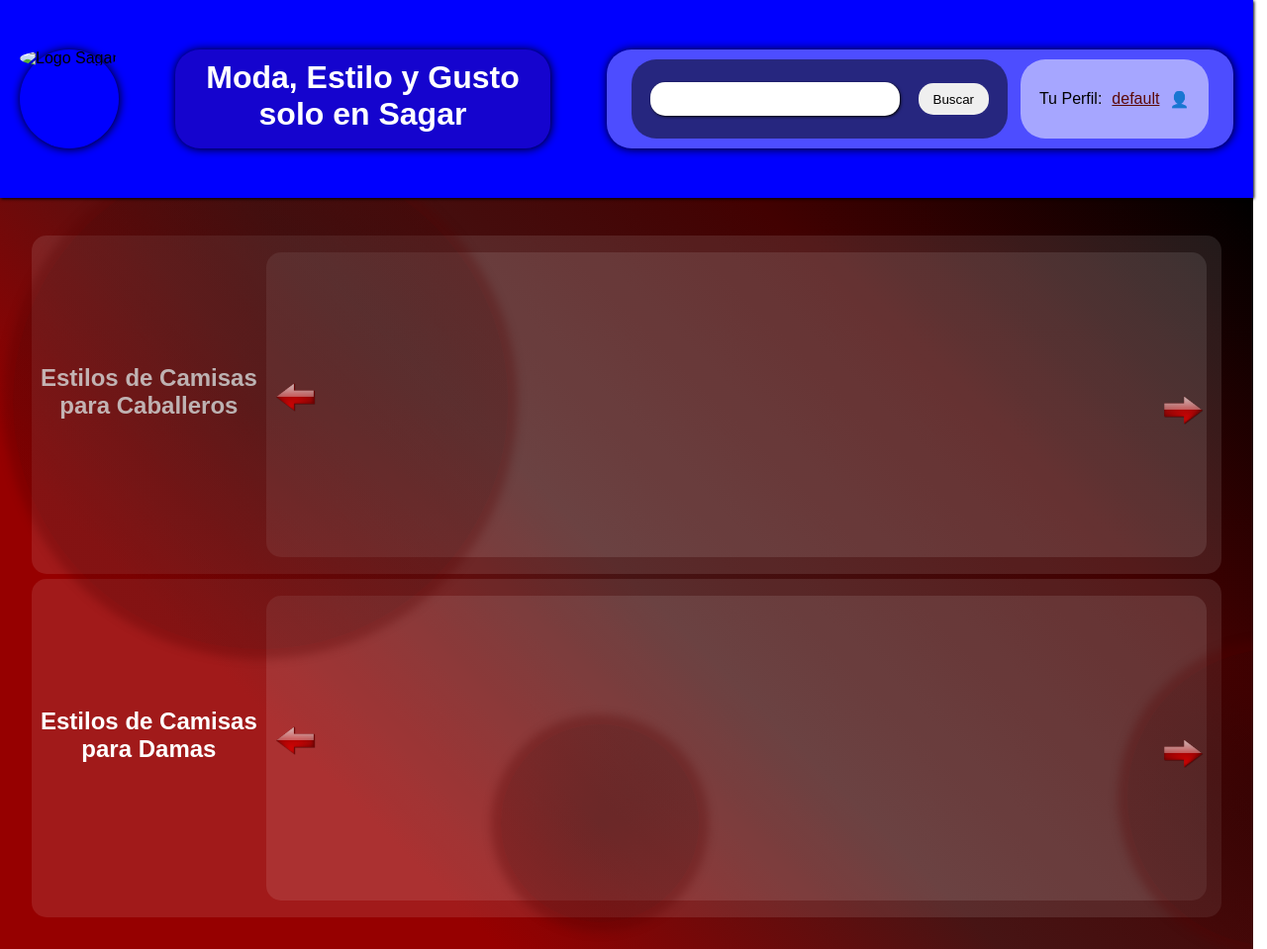
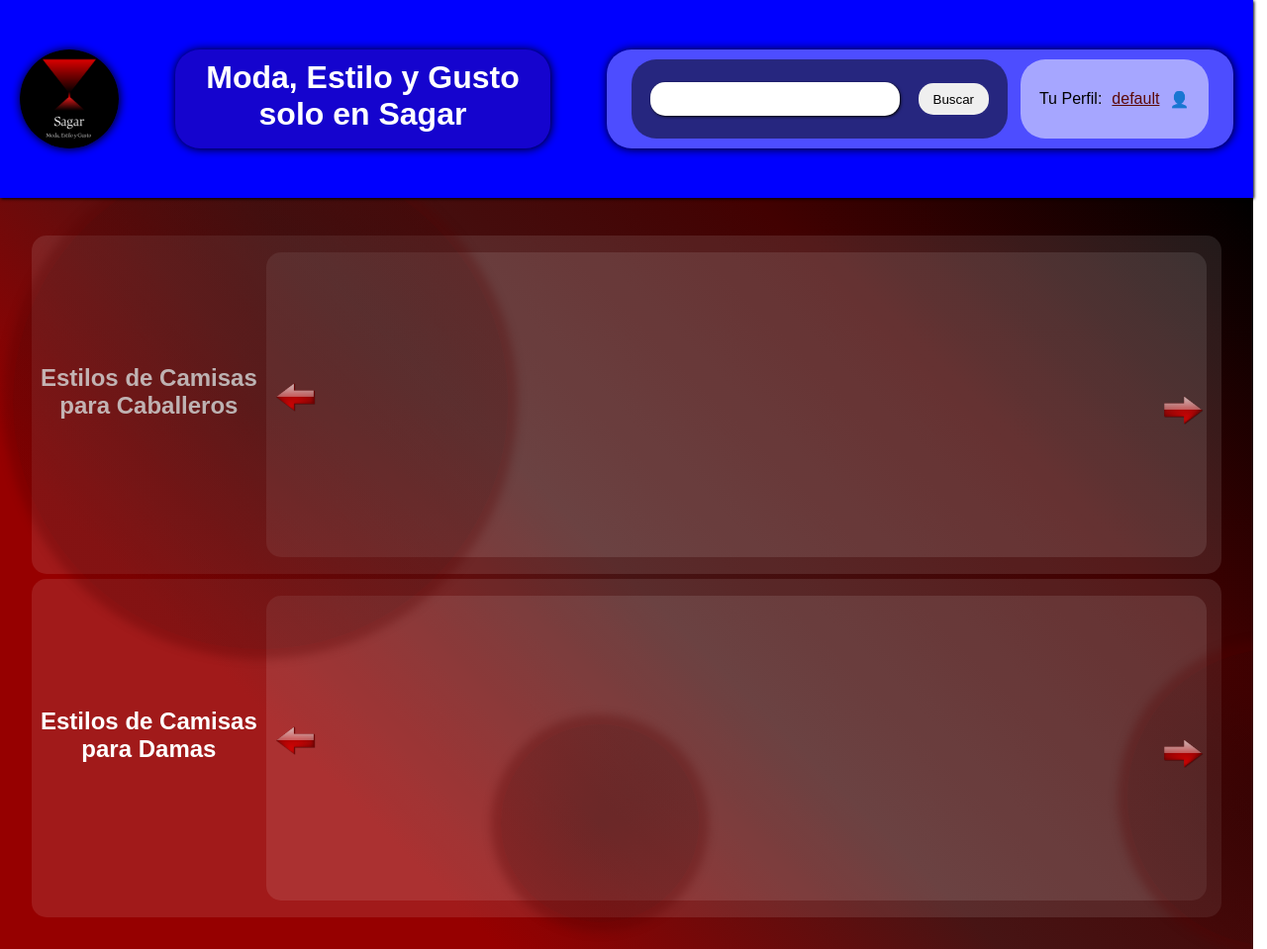
Before and after one commit to sagar-servicos/register, a plain HTML site: page Inicio.html in a window 1280 px wide. Shown: the top 959 px of the page at 99% size. Drawn offline with Linux system fonts and the light colour scheme; the site is published under a folder, as on GitHub Pages, so addresses that start at the root find nothing.

Commit message:
correcion en el logo

```diff
--- a/Inicio.html
+++ b/Inicio.html
@@ -13,7 +13,7 @@
 <body>
     <header>
         <div class="icon-logo">
-            <img src="/image/logo/Logo Sagar.png" alt="Logo Sagar" class="logo">
+            <img src="image/logo/Logo Sagar.png" alt="Logo Sagar" class="logo">
         </div>
         <div class="title-header">
             <h1 class="title-main-page">Moda, Estilo y Gusto solo en Sagar</h1>
@@ -132,6 +132,5 @@
             </div>
         </nav>
     </footer>
-    <script src="/static/js/inicio.js"></script>
 </body>
 </html>
```
